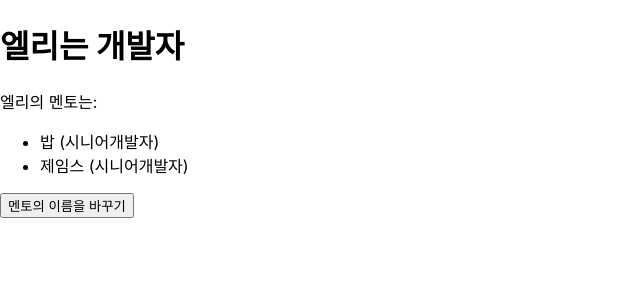
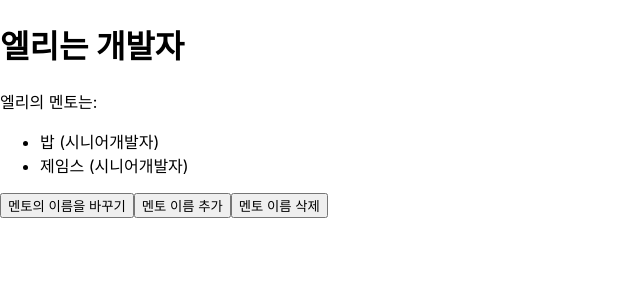
Before and after one commit to CureLatte/CafeTour, a React (Create React App) app: page / in a window 1280 px wide. Shown: the top 300 px of the page, without its empty margins (0-640 px from the left). Built offline with nearby package versions, Linux system fonts and the light colour scheme.

Commit message:
[FEAT] deltel anme add name

```diff
--- a/src/MouseApp/componants/AppMentors.jsx
+++ b/src/MouseApp/componants/AppMentors.jsx
@@ -15,6 +15,21 @@ export default function ç() {
             },
         ],
     });
+
+    const addMentor = ()=>{
+        const name = prompt('what is new mentor name?')
+        const title = prompt('what is mentor title?')
+
+        setPerson((prev)=>({...prev, mentors: [...prev.mentors, {name: name, title:title}]}))
+
+    }
+
+    const deleteMentor = ()=>{
+        const name = prompt('what is new mentor name?')
+
+        setPerson((prev)=>({...prev, mentors: prev.mentors.filter(mentor=>mentor.name !== name)}))
+    }
+
     return (
         <div>
             <h1>
@@ -40,7 +55,13 @@ export default function ç() {
                     })}))
                 }}
             >
-        멘토의 이름을 바꾸기
+                멘토의 이름을 바꾸기
+            </button>
+            <button onClick={addMentor}>
+                멘토 이름 추가
+            </button>
+            <button onClick={deleteMentor}>
+                멘토 이름 삭제
             </button>
         </div>
     );
```
